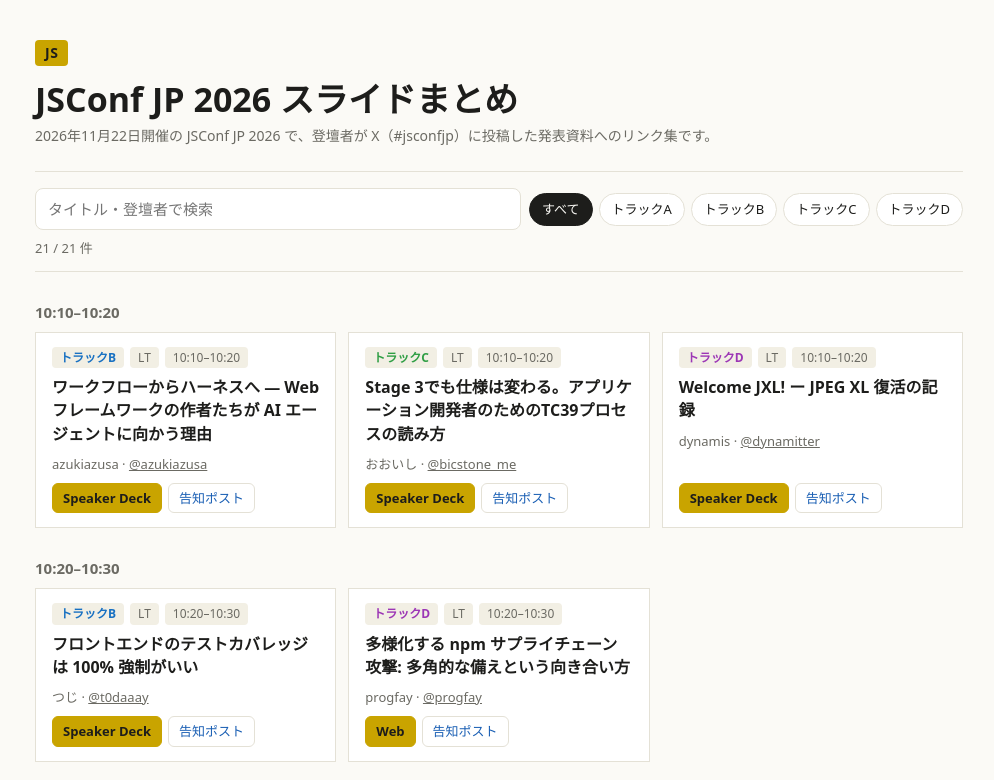
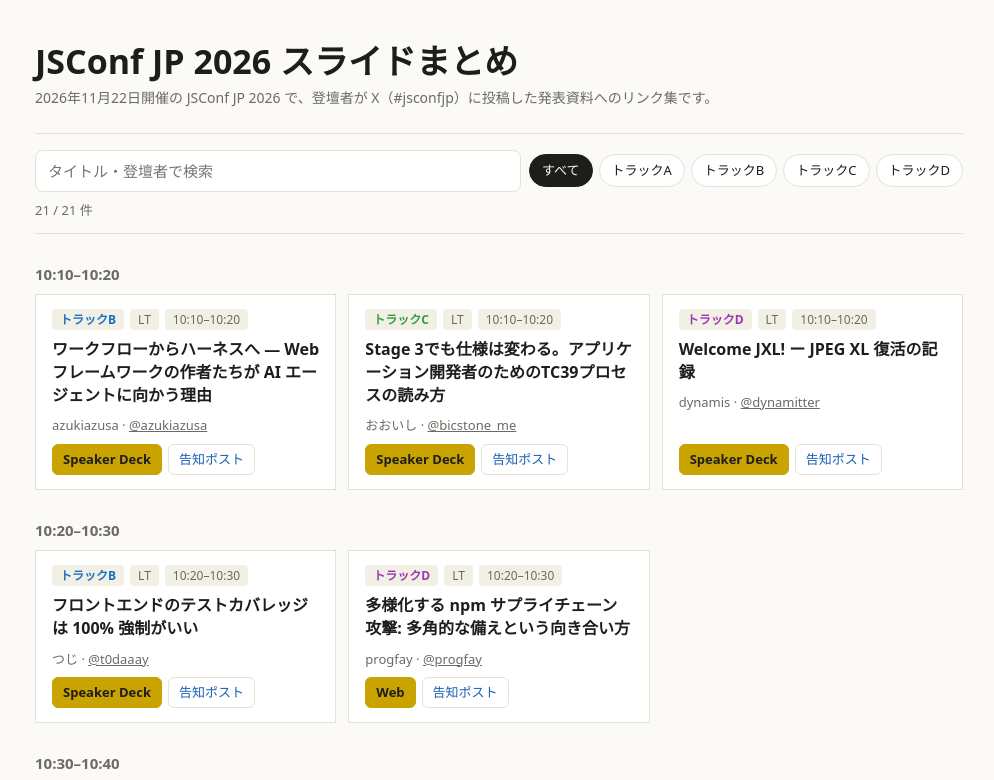
Before and after one commit to yebis0942/jsconfjp-2026-slides, a plain HTML site: page index.html in a window 1280 px wide. Shown: the top 780 px of the page, without its empty margins (141-1135 px from the left). Drawn offline with Linux system fonts and the light colour scheme.

Commit message:
Remove JS badge from header
Co-Authored-By: Claude Opus 5.5 <noreply@anthropic.com>

```diff
--- a/index.html
+++ b/index.html
@@ -47,11 +47,7 @@
   }
   .wrap { max-width: 960px; margin: 0 auto; padding: 0 16px; }
   header { padding: 40px 0 24px; border-bottom: 1px solid var(--border); }
-  .logo {
-    display: inline-block; background: var(--accent); color: #1d1d1b;
-    font-weight: 800; padding: 2px 10px; border-radius: 4px; font-size: 14px; letter-spacing: .04em;
-  }
-  h1 { margin: 12px 0 4px; font-size: clamp(24px, 5vw, 34px); line-height: 1.25; }
+  h1 { margin: 0 0 4px; font-size: clamp(24px, 5vw, 34px); line-height: 1.25; }
   .lead { margin: 0; color: var(--muted); font-size: 14px; }
   .controls {
     position: sticky; top: 0; z-index: 1; background: var(--bg);
@@ -102,7 +98,6 @@
 <body>
 <div class="wrap">
   <header>
-    <span class="logo">JS</span>
     <h1>JSConf JP 2026 スライドまとめ</h1>
     <p class="lead">2026年11月22日開催の JSConf JP 2026 で、登壇者が X（#jsconfjp）に投稿した発表資料へのリンク集です。</p>
   </header>
```
